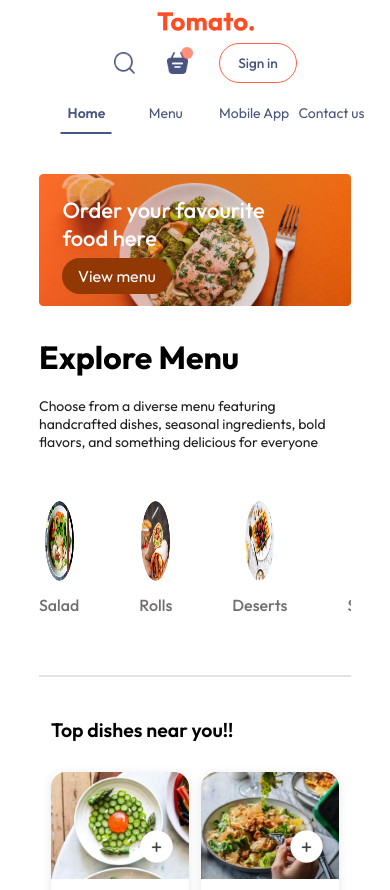
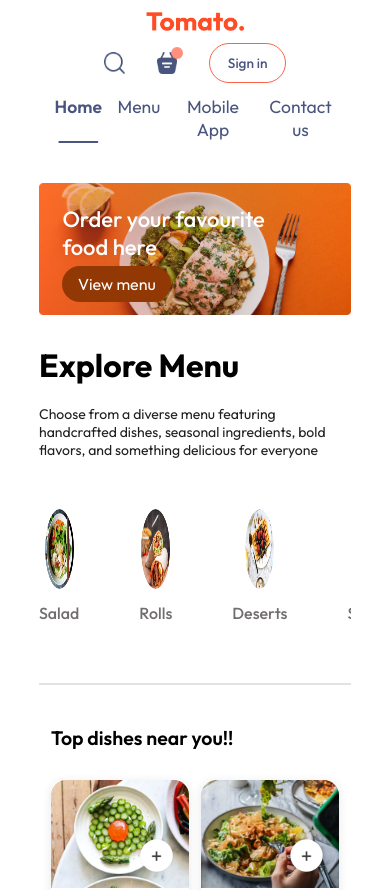
Before and after one commit to venkat-2006/Food-X, a React (Vite) app: page / in a window 390 px wide. Shown: the top 890 px of the page. Built offline with nearby package versions, Linux system fonts and the light colour scheme.

Commit message:
navbar responsive and navigation of icon links

```diff
--- a/src/components/NavBar/Navbar.css
+++ b/src/components/NavBar/Navbar.css
@@ -1,4 +1,3 @@
-
 * {
     box-sizing: border-box;
     margin: 0;
@@ -46,8 +45,8 @@
     white-space: nowrap;
     position: relative;
     text-align: center;
-    flex: 1;
-    min-width: 0;
+    /* Removed flex: 1 to prevent stretching */
+    min-width: fit-content;
 }
 .navbar li:hover{
     color: #ff6347;
@@ -56,16 +55,19 @@
 .navbar .active{
     color: #49557e;
     font-weight: 600;
+    position: relative;
 }
+/* Fixed active indicator - now only underlines the text */
 .navbar .active::after {
     content: '';
     position: absolute;
     bottom: -2px;
     left: 50%;
     transform: translateX(-50%);
-    width: 80%;
+    width: calc(100% ); /* Adjusted to text width minus padding */
     height: 2px;
     background-color: #49557e;
+    border-radius: 1px;
 }
 .navbar-right{
     display: flex;
@@ -214,9 +216,14 @@
         display: flex;
     }
     .navbar-menu li {
-        flex: 1;
+        /* Removed flex: 1 for mobile too */
         padding: 3vw 2vw;
         font-size: min(4vw, 16px);
+        min-width: fit-content;
+    }
+    /* Mobile active indicator - smaller width */
+    .navbar .active::after {
+        width: calc(100% - 10px);
     }
     .navbar-right img {
         width: min(6vw, 24px);
@@ -242,6 +249,11 @@
         padding: 2.5vw 1.5vw;
         font-size: min(3.8vw, 14px);
     }
+    /* Small screen active indicator */
+    .navbar .active::after {
+        width: calc(100% - 8px);
+        height: 1.5px;
+    }
     .navbar-right {
         gap: 6vw;
     }
@@ -266,6 +278,11 @@
         font-size: 12px;
         padding: 8px 6px;
     }
+    /* Very small screen active indicator */
+    .navbar .active::after {
+        width: calc(100% - 6px);
+        height: 1px;
+    }
     .navbar-right img {
         width: 20px;
         height: 20px;
--- a/src/components/NavBar/Navbar.jsx
+++ b/src/components/NavBar/Navbar.jsx
@@ -1,6 +1,7 @@
 import React from 'react'
 import './Navbar.css'
 import { assets } from '../../assets/assets'
+import { Link } from 'react-router-dom'
 
 const Navbar = () => {
     const[menu,setMenu]=React.useState("home");
@@ -8,10 +9,10 @@
         <div className="navbar">
             <img src={assets.logo} alt="" className="logo" />
             <ul className="navbar-menu">
-                <li onClick={()=>setMenu("home")} className={menu==="home"?"active":""}>Home</li>
-                <li onClick={()=>setMenu("menu")} className={menu==="menu"?"active":""}>Menu</li>
-                <li onClick={()=>setMenu("mobile-app")} className={menu==="mobile-app"?"active":""}>Mobile App</li>
-                <li onClick={()=>setMenu("contact-us")} className={menu==="contact-us"?"active":""}>Contact us</li>
+                <Link to='/' onClick={()=>setMenu("home")} className={menu==="home"?"active":""}>Home</Link>
+                <a href='#explore-menu' onClick={()=>setMenu("menu")} className={menu==="menu"?"active":""}>Menu</a>
+                <a  href='#app-download' onClick={()=>setMenu("mobile-app")} className={menu==="mobile-app"?"active":""}>Mobile App</a>
+                <a href='#footer' onClick={()=>setMenu("contact-us")} className={menu==="contact-us"?"active":""}>Contact us</a>
             </ul>
             <div className="navbar-right">
                 <img src={assets.search_icon} alt="" />
```
